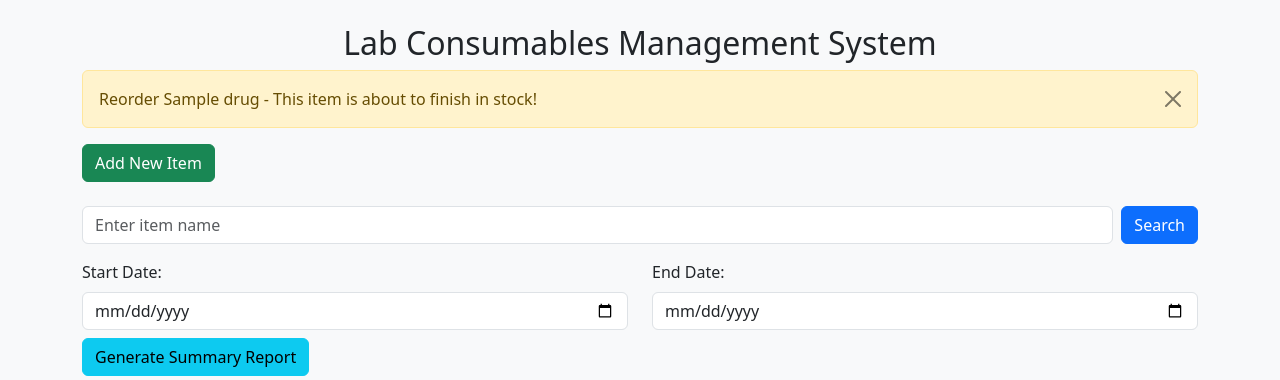
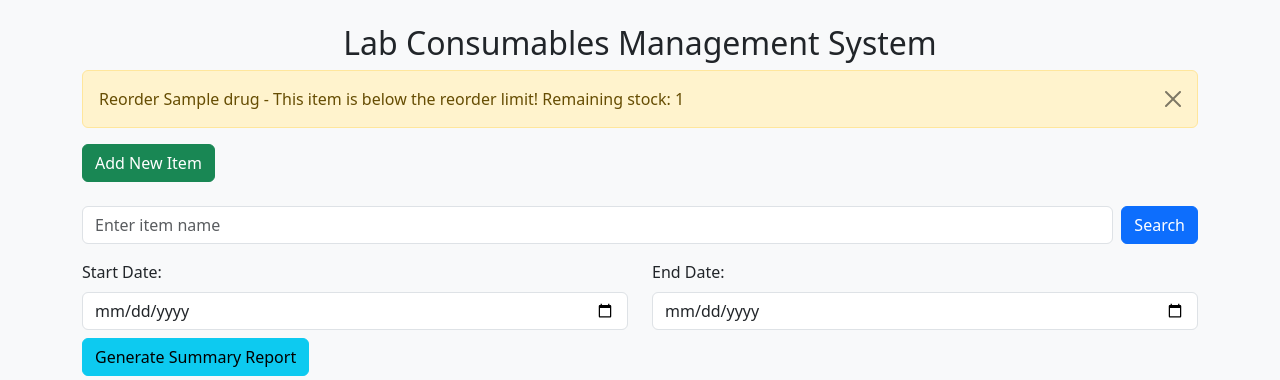
Before and after one commit to abdoulieb/lab-consumables-management, a Flask app: page / in a window 1280 px wide. Shown: the part 56-436 px from the top of the page. Run offline with Flask 3, Linux system fonts and the light colour scheme; a user stored in the database is signed in; tables that the repository leaves empty hold one stand-in row (values such as "Sample post"); data that the repository does not hold is empty; parts of the project's set-up code (start-up, migrations or seed data) failed here and were passed over.

Commit message:
modified:   app.py 	modified:   templates/index.html 	modified:   app.py 	modified:   templates/index.html 	modified:   templates/manage_users.html

```diff
--- a/app.py
+++ b/app.py
@@ -26,7 +26,6 @@ class User(db.Model, UserMixin):
     password = db.Column(db.String(60), nullable=False)
     is_admin = db.Column(db.Boolean, default=False)
 
-# Drug model
 class Drug(db.Model):
     id = db.Column(db.Integer, primary_key=True)
     name = db.Column(db.String(100), nullable=False)
@@ -41,6 +40,7 @@ class Drug(db.Model):
     lot_batch_number = db.Column(db.String(100), nullable=True)
     company_name = db.Column(db.String(100), nullable=True)
     reference_number = db.Column(db.String(100), nullable=True)
+    reorder_limit = db.Column(db.Integer, nullable=False, default=10)  # Add this line
 
 # Load user for Flask-Login
 @login_manager.user_loader
@@ -78,16 +78,15 @@ def send_email(subject, body):
 def index():
     drugs = Drug.query.filter(Drug.remaining != 0).all()
     for drug in drugs:
-        if drug.remaining <= 10:  # Alert if remaining stock is 10 or less
-            flash(f'Reorder {drug.name} - This item is about to finish in stock!', 'warning')
+        if drug.remaining <= drug.reorder_limit:  # Check against reorder_limit
+            flash(f'Reorder {drug.name} - This item is below the reorder limit! Remaining stock: {drug.remaining}', 'warning')
 
             # Send email alert
             subject = f"Low Stock Alert: {drug.name}"
-            body = f"The stock for {drug.name} is running low. Remaining stock: {drug.remaining}. Please reorder soon."
+            body = f"The stock for {drug.name} is below the reorder limit. Remaining stock: {drug.remaining}. Please reorder soon."
             send_email(subject, body)
 
     return render_template('index.html', drugs=drugs, datetime=datetime)
-
 # Login route
 @app.route('/login', methods=['GET', 'POST'])
 def login():
@@ -212,6 +211,7 @@ def add_drug():
         company_name = request.form['company_name']
         expiry_date = request.form['expiry_date']
         reference_number = request.form['reference_number']
+        reorder_limit = int(request.form['reorder_limit'])  # Add this line
 
         new_drug = Drug(
             name=name,
@@ -223,7 +223,8 @@ def add_drug():
             reference_number=reference_number,
             expiry_date=expiry_date,
             total_stock=box_count * pack_per_box,
-            remaining=box_count  # Remaining is now based on box_count
+            remaining=box_count,  # Remaining is now based on box_count
+            reorder_limit=reorder_limit  # Add this line
         )
         db.session.add(new_drug)
         db.session.commit()
--- a/templates/index.html
+++ b/templates/index.html
@@ -122,11 +122,14 @@
                         <label for="pack_per_box" class="form-label">Packs per Box</label>
                         <input type="number" class="form-control" name="pack_per_box" min="1" required>
                     </div>
-                    <button type="submit" class="btn btn-primary">Add Item</button>
+                    <div class="mb-3">
+                        <label for="reorder_limit" class="form-label">Reorder Limit</label>
+                        <input type="number" class="form-control" name="reorder_limit" min="1" required>
+                    </div>
+                    <button type="submit" class="btn btn-primary">Add Drug</button>
                 </form>
             </div>
         </div>
-
         <!-- Search Form -->
         <form action="{{ url_for('search_drug') }}" method="GET" class="d-flex mb-3 mt-4">
             <input type="text" name="search_query" class="form-control me-2" placeholder="Enter item name" required>
```
